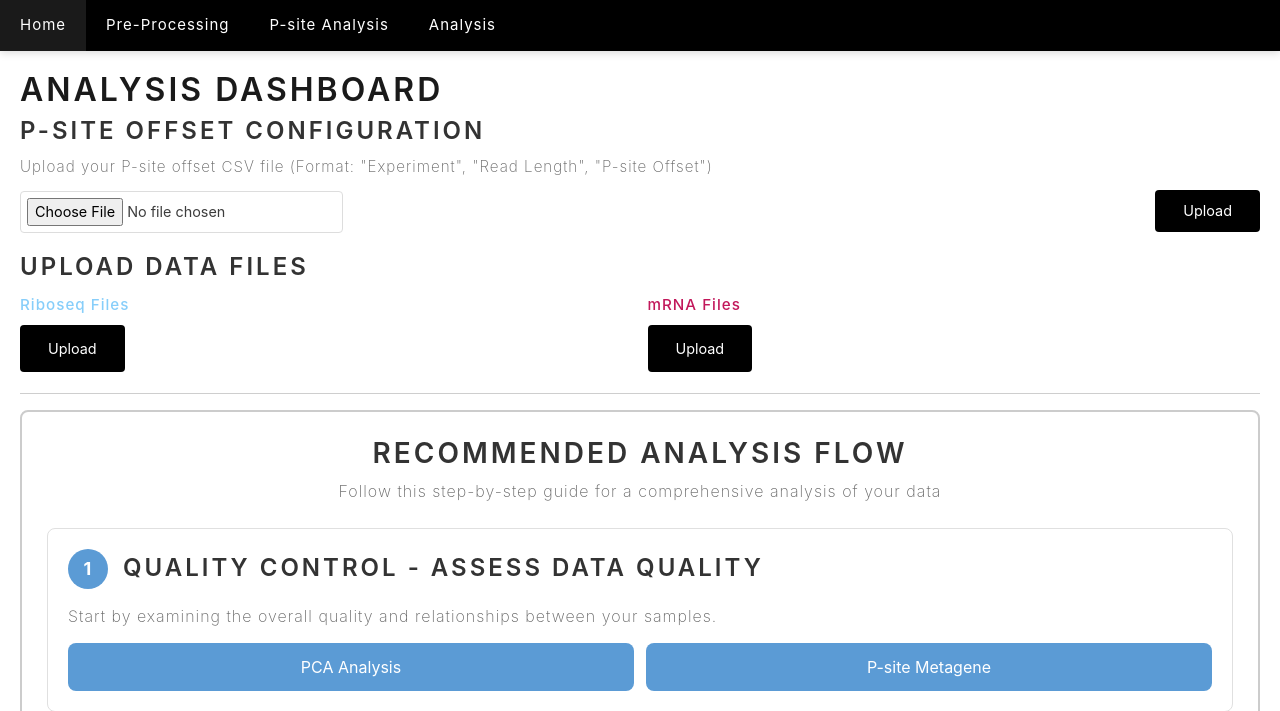
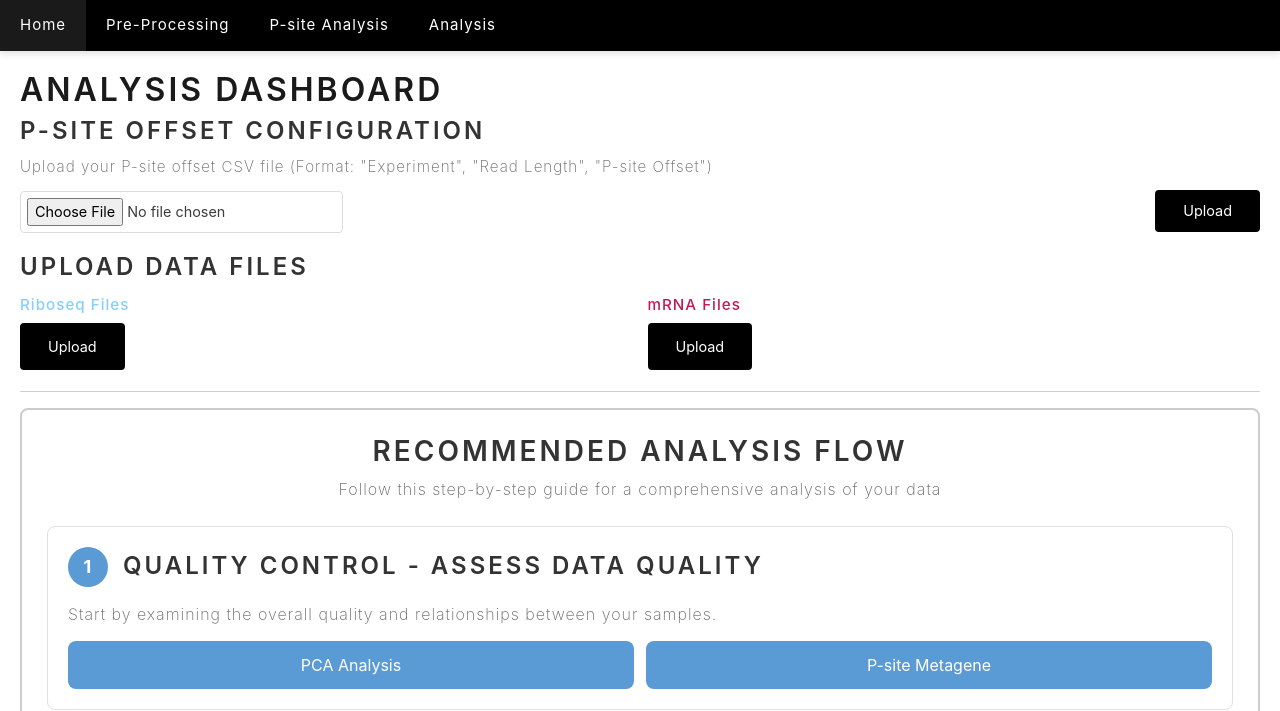
Before and after one commit to abrochette/ashaThesis, a Django app: template riboApp/templates/riboApp/uploadParquet.html in a window 1280 px wide. Shown: the top 711 px of the page. Run offline with Django 3.2, Linux system fonts and the light colour scheme; the template is opened without the code that fills it, so the values that code supplies are empty; some libraries are stand-ins or nearby versions.

Commit message:
Move ribo and rnaseq upload buttons up slightly

```diff
--- a/riboApp/templates/riboApp/uploadParquet.html
+++ b/riboApp/templates/riboApp/uploadParquet.html
@@ -41,7 +41,7 @@
                 <form method="post" enctype="multipart/form-data" class="form-group" style="display: flex; gap: 8px; align-items: center; margin: 0;">
                     {% csrf_token %}
                     {{ bulk_ribo_form|crispy }}
-                    <button type="submit" name="bulk_ribo_submit" style="padding: 13px 28px; background-color: #000000 !important; color: white !important; border: none; border-radius: 4px; cursor: pointer; font-size: 0.9rem; white-space: nowrap; flex-shrink: 0; height: fit-content; margin: 0 0 1px 0; font-weight: normal !important;">
+                    <button type="submit" name="bulk_ribo_submit" style="padding: 13px 28px; background-color: #000000 !important; color: white !important; border: none; border-radius: 4px; cursor: pointer; font-size: 0.9rem; white-space: nowrap; flex-shrink: 0; height: fit-content; margin: -2px 0 1px 0; font-weight: normal !important;">
                         Upload
                     </button>
                 </form>
@@ -53,7 +53,7 @@
                 <form method="post" enctype="multipart/form-data" class="form-group" style="display: flex; gap: 8px; align-items: center; margin: 0;">
                     {% csrf_token %}
                     {{ bulk_mrna_form|crispy }}
-                    <button type="submit" name="bulk_mrna_submit" style="background-color: #000000 !important; color: white !important; padding: 13px 28px; border: none; border-radius: 4px; cursor: pointer; font-size: 0.9rem; white-space: nowrap; flex-shrink: 0; height: fit-content; margin: 0 0 1px 0; font-weight: normal !important;">
+                    <button type="submit" name="bulk_mrna_submit" style="background-color: #000000 !important; color: white !important; padding: 13px 28px; border: none; border-radius: 4px; cursor: pointer; font-size: 0.9rem; white-space: nowrap; flex-shrink: 0; height: fit-content; margin: -2px 0 1px 0; font-weight: normal !important;">
                         Upload
                     </button>
                 </form>
```
